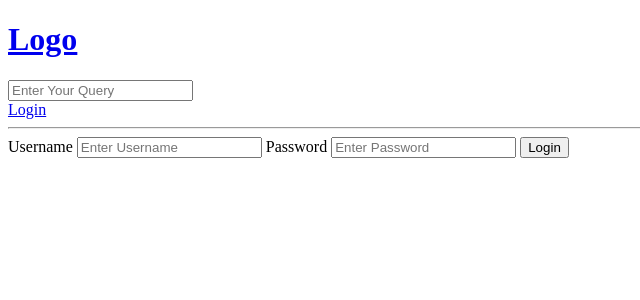
After one commit to heyitsuzair/django, a Django app: page /login in a window 1280 px wide. The commit adds this page. Shown: the top 300 px of the page, without its empty margins (0-640 px from the left). Run offline with Django 4.2, Linux system fonts and the light colour scheme.

Commit message:
Login And Logout

```diff
--- /dev/null
+++ b/base/templates/base/login_register.html
@@ -0,0 +1,22 @@
+{% extends 'main.html' %} {% block content %}
+<div>
+  <form action="" method="POST">
+    {% csrf_token %}
+    <label for="username">Username</label>
+    <input
+      type="text"
+      name="username"
+      id="username"
+      placeholder="Enter Username"
+    />
+    <label for="password">Password</label>
+    <input
+      type="password"
+      name="password"
+      id="password"
+      placeholder="Enter Password"
+    />
+    <input type="submit" value="Login" />
+  </form>
+</div>
+{% endblock content %}
--- a/base/urls.py
+++ b/base/urls.py
@@ -2,6 +2,8 @@ from django.urls import path
 from . import views
 
 urlpatterns = [
+    path('login', views.loginPage, name='login'),
+    path('logout', views.logoutUser, name='logout'),
     path('', views.home, name='home'),
     path('room/<str:pk>', views.room, name='room'),
     path('create-room/', views.create_room, name='create-room'),
--- a/base/views.py
+++ b/base/views.py
@@ -1,7 +1,11 @@
-from django.shortcuts import render, redirect
+from django.shortcuts import render, redirect, HttpResponseRedirect
 from .models import Room, Topic
 from .forms import RoomForm
 from django.db.models import Q
+from django.contrib.auth.models import User
+from django.contrib import messages
+from django.contrib.auth import authenticate, login, logout
+
 
 # Create your views here.
 
@@ -12,6 +16,31 @@ from django.db.models import Q
 #     {"id": 4, "name": "Lets Learn C"},
 #     {"id": 5, "name": "Lets Learn Java"}
 # ]
+
+
+def loginPage(request):
+    if request.method == 'POST':
+        username = request.POST.get('username')
+        password = request.POST.get('password')
+
+        try:
+            user = User.objects.get(username=username)
+        except:
+            messages.error(request, 'User Doesnot Exist')
+
+        user = authenticate(request, username=username, password=password)
+
+        if user is not None:
+            login(request, user)
+            return redirect('home')
+
+    context = {}
+    return render(request, 'base/login_register.html', context)
+
+
+def logoutUser(request):
+    logout(request)
+    return HttpResponseRedirect('/')
 
 
 def home(request):
--- a/templates/main.html
+++ b/templates/main.html
@@ -7,6 +7,12 @@
     <title>Study Bud</title>
   </head>
   <body>
-    {% include 'navbar.html' %} {% block content %} {% endblock %}
+    {% include 'navbar.html' %} {% if messages %}
+    <ul class="messages">
+      {% for message in messages %}
+      <li>{{ message }}</li>
+      {% endfor %}
+    </ul>
+    {% endif %} {% block content %} {% endblock %}
   </body>
 </html>
--- a/templates/navbar.html
+++ b/templates/navbar.html
@@ -4,4 +4,10 @@
 <form action="{% url 'home' %}" method="get">
   <input type="text" placeholder="Enter Your Query" name="q" />
 </form>
+
+{% if request.user.is_authenticated %}
+<a href="{% url 'logout' %}">Logout</a>
+{% else %}
+<a href="{% url 'login' %}">Login</a>
+{% endif %}
 <hr />
```
